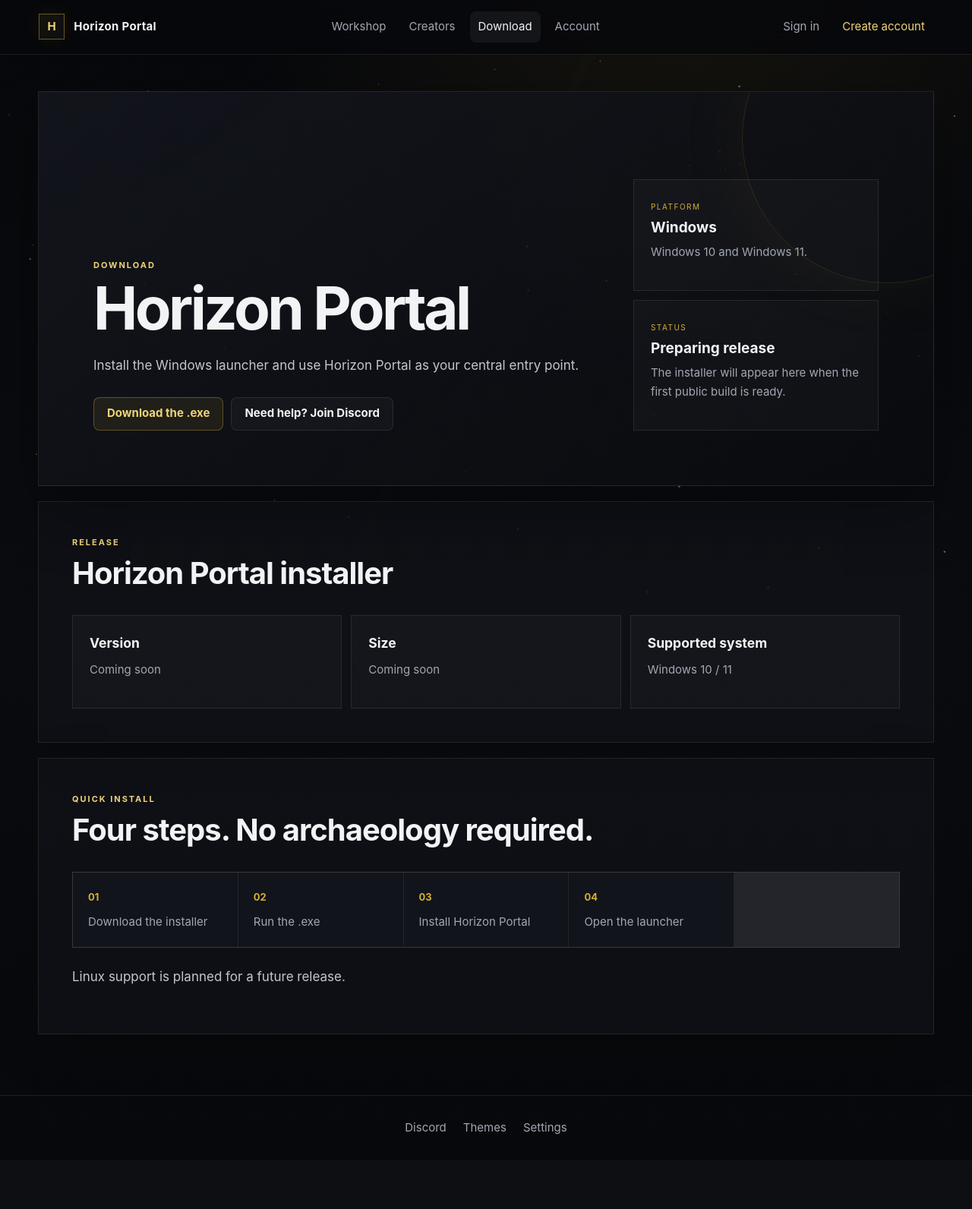
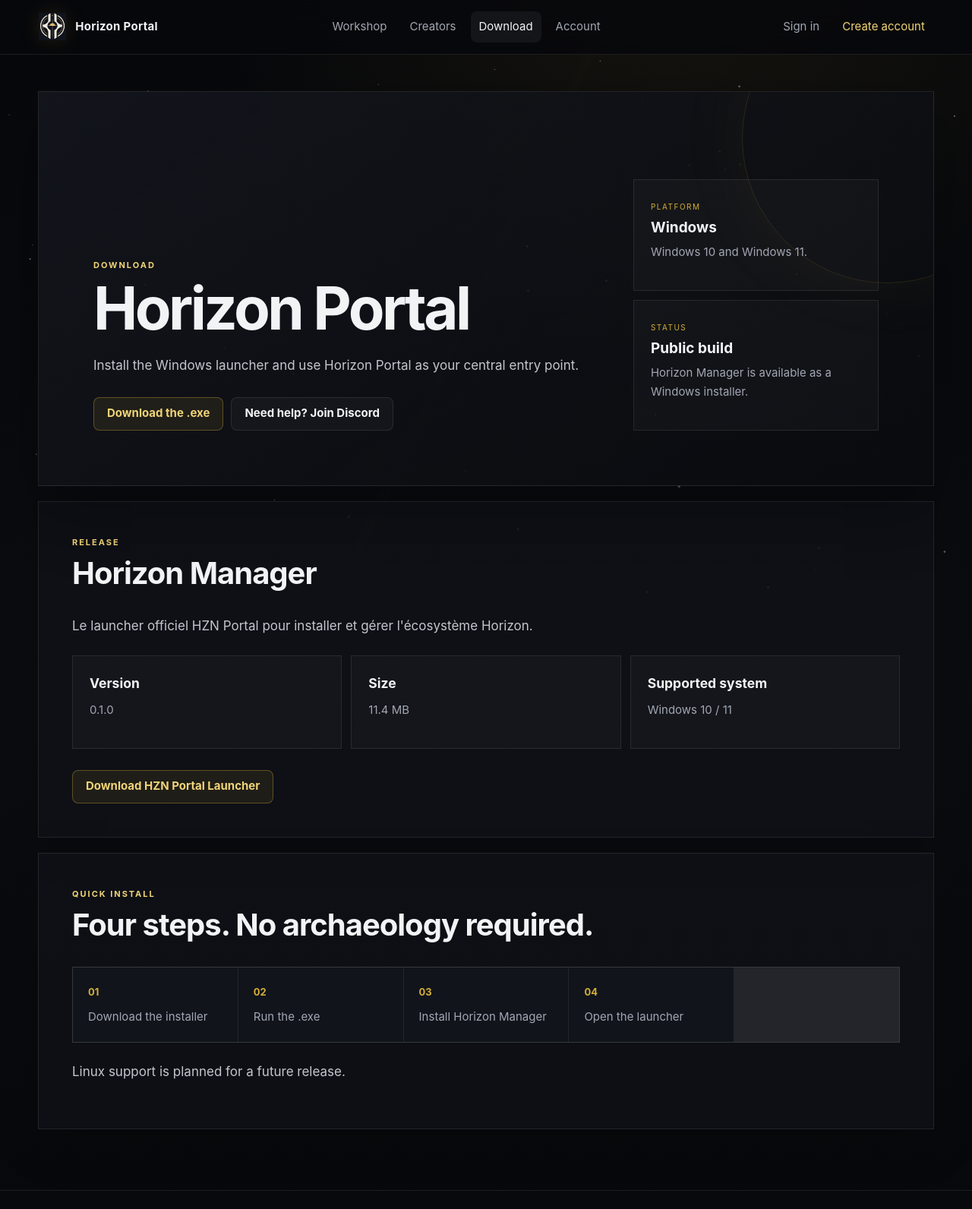
Before and after one commit to LV8-OPS/Horizon-Portal, a FastAPI app: page /download in a window 1280 px wide. Shown: the top 1592 px of the page at 76% size. Before the commit the page ends 1493 px from the top, so only its background shows below. Run offline with FastAPI, Linux system fonts and the light colour scheme.

Commit message:
Add launcher download branding and password settings

```diff
--- a/app/main.py
+++ b/app/main.py
@@ -11,7 +11,7 @@ from . import models
 from .crud import seed, authenticate_user, get_user, register_user
 from sqlalchemy import text
 
-from .security import SESSION_COOKIE, create_token, decode_token
+from .security import SESSION_COOKIE, create_token, decode_token, hash_password, verify_password
 from .crud import theme_entitlements
 from .routers import admin, auth, creators as creators_api, downloads as downloads_api, themes as themes_api
 
@@ -241,10 +241,11 @@ async def creator(request: Request):
 @app.get("/download", response_class=HTMLResponse)
 async def download(request: Request):
     return page(request, "download.html", {
-        "version": "Coming soon",
-        "size": "Coming soon",
+        "version": "0.1.0",
+        "size": "11.4 MB",
         "system": "Windows 10 / 11",
-        "steps": ["Download the installer", "Run the .exe", "Install Horizon Portal", "Open the launcher"],
+        "launcher_download_url": "/static/downloads/Horizon-Portal-Setup.exe",
+        "steps": ["Download the installer", "Run the .exe", "Install Horizon Manager", "Open the launcher"],
     })
 
 
@@ -266,7 +267,39 @@ async def settings(request: Request):
     user = current_user(request)
     if not user:
         return auth_redirect(request)
-    return page(request, "settings.html")
+    message = None
+    if request.query_params.get("password_changed") == "1":
+        message = "Mot de passe mis à jour avec succès."
+    return page(request, "settings.html", {"password_message": message})
+
+
+@app.post("/account/password")
+async def change_password(
+    request: Request,
+    current_password: str = Form(...),
+    new_password: str = Form(...),
+    new_password_confirm: str = Form(...),
+):
+    user_data = current_user(request)
+    if not user_data:
+        return auth_redirect(request)
+
+    if len(new_password) < 8:
+        return page(request, "settings.html", {"password_message": "Le nouveau mot de passe doit contenir au moins 8 caractères."})
+    if new_password != new_password_confirm:
+        return page(request, "settings.html", {"password_message": "Les nouveaux mots de passe ne correspondent pas."})
+
+    db = SessionLocal()
+    try:
+        user = get_user(db, user_data["id"])
+        if not user or not verify_password(current_password, user.password_hash):
+            return page(request, "settings.html", {"password_message": "Le mot de passe actuel est incorrect."})
+        user.password_hash = hash_password(new_password)
+        db.commit()
+    finally:
+        db.close()
+
+    return RedirectResponse(url="/settings?password_changed=1", status_code=303)
 
 
 @app.get("/themes", response_class=HTMLResponse)
--- a/static/Index.css
+++ b/static/Index.css
@@ -18,7 +18,7 @@ a { color:inherit; text-decoration:none; }
 body::before { content:""; position:fixed; inset:0; z-index:-3; background:linear-gradient(115deg,transparent 0 48%,rgba(255,255,255,.012) 49%,transparent 50%); pointer-events:none; }
 .topbar { position:sticky; top:0; z-index:20; display:flex; align-items:center; justify-content:space-between; gap:24px; padding:15px clamp(20px,4vw,64px); background:rgba(7,8,11,.82); border-bottom:1px solid var(--line); backdrop-filter:blur(18px); }
 .brand { display:flex; align-items:center; gap:12px; font-weight:750; letter-spacing:.02em; }
-.brand-mark { width:34px; height:34px; display:grid; place-items:center; border:1px solid rgba(212,175,55,.45); color:var(--gold-soft); background:linear-gradient(145deg,#17140b,#0c0d11); box-shadow:0 0 24px rgba(212,175,55,.08); }
+.brand-logo { width:36px; height:36px; display:block; object-fit:contain; filter:drop-shadow(0 0 12px rgba(212,175,55,.12)); }
 .top-actions,.nav { display:flex; align-items:center; gap:8px; flex-wrap:wrap; }
 .top-link,.nav-link { padding:8px 11px; color:var(--muted); border-radius:8px; transition:.2s ease; }
 .top-link:hover,.nav-link:hover,.nav-link.active { color:var(--text); background:rgba(255,255,255,.05); }
--- a/templates/base.html
+++ b/templates/base.html
@@ -9,6 +9,8 @@
     {{ site_name }}{% if request.url.path != '/' %} · {{ request.url.path.strip('/').replace('-', ' ').title() }}{% endif %}
   </title>
 
+  <link rel="icon" type="image/x-icon" href="{{ url_for('static', path='img/favicon.ico') }}">
+  <link rel="shortcut icon" href="{{ url_for('static', path='img/favicon.ico') }}">
   <link rel="stylesheet" href="{{ url_for('static', path='Index.css') }}">
 
   <script defer src="{{ url_for('static', path='js/network.js') }}"></script>
@@ -23,7 +25,7 @@
 
     <!-- Brand -->
     <a class="brand" href="/" aria-label="Horizon Portal home">
-      <span class="brand-mark">H</span>
+      <img class="brand-logo" src="{{ url_for('static', path='img/HorizonPortal.png') }}" alt="Horizon Portal">
       <span>Horizon Portal</span>
     </a>
 
--- a/templates/download.html
+++ b/templates/download.html
@@ -1,9 +1,9 @@
 {% extends "base.html" %}
 {% block content %}
 <section class="hero">
-  <div><p class="eyebrow">Download</p><h1>{{ t('download_title') }}</h1><p class="hero-lead">{{ t('download_intro') }}</p><div class="hero-actions"><a class="btn gold-shimmer" href="#download-box">{{ t('download_box') }}</a><a class="btn btn-secondary" href="https://discord.gg/5W6ZqRvnNJ" target="_blank" rel="noreferrer">{{ t('support') }}</a></div></div>
-  <aside class="hero-aside"><div class="stat-card"><span class="stat-label">Platform</span><strong>Windows</strong><p>Windows 10 and Windows 11.</p></div><div class="stat-card"><span class="stat-label">Status</span><strong>Preparing release</strong><p>The installer will appear here when the first public build is ready.</p></div></aside>
+  <div><p class="eyebrow">Download</p><h1>{{ t('download_title') }}</h1><p class="hero-lead">{{ t('download_intro') }}</p><div class="hero-actions"><a class="btn gold-shimmer" href="{{ launcher_download_url }}" download>{{ t('download_box') }}</a><a class="btn btn-secondary" href="https://discord.gg/5W6ZqRvnNJ" target="_blank" rel="noreferrer">{{ t('support') }}</a></div></div>
+  <aside class="hero-aside"><div class="stat-card"><span class="stat-label">Platform</span><strong>Windows</strong><p>Windows 10 and Windows 11.</p></div><div class="stat-card"><span class="stat-label">Status</span><strong>Public build</strong><p>Horizon Manager is available as a Windows installer.</p></div></aside>
 </section>
-<section class="panel" id="download-box"><div class="section-head"><p class="section-kicker">RELEASE</p><h2>Horizon Portal installer</h2></div><div class="cards"><article class="card"><h3>{{ t('version') }}</h3><p>{{ version }}</p></article><article class="card"><h3>{{ t('size') }}</h3><p>{{ size }}</p></article><article class="card"><h3>{{ t('system') }}</h3><p>{{ system }}</p></article></div></section>
+<section class="panel" id="download-box"><div class="section-head"><p class="section-kicker">RELEASE</p><h2>Horizon Manager</h2><p class="hero-lead">Le launcher officiel HZN Portal pour installer et gérer l'écosystème Horizon.</p></div><div class="cards"><article class="card"><h3>{{ t('version') }}</h3><p>{{ version }}</p></article><article class="card"><h3>{{ t('size') }}</h3><p>{{ size }}</p></article><article class="card"><h3>{{ t('system') }}</h3><p>{{ system }}</p></article></div><div class="hero-actions"><a class="btn gold-shimmer" href="{{ launcher_download_url }}" download>Download HZN Portal Launcher</a></div></section>
 <section class="panel"><div class="section-head"><p class="section-kicker">{{ t('tutorial') }}</p><h2>Four steps. No archaeology required.</h2></div><div class="steps">{% for s in steps %}<div class="step"><strong>0{{ loop.index }}</strong><p>{{ s }}</p></div>{% endfor %}</div><p class="long-copy" style="margin-top:24px">{{ t('linux') }}</p></section>
 {% endblock %}
```
Also changed, not shown: templates/settings.html (+23 -1 lines), 2 other files.
